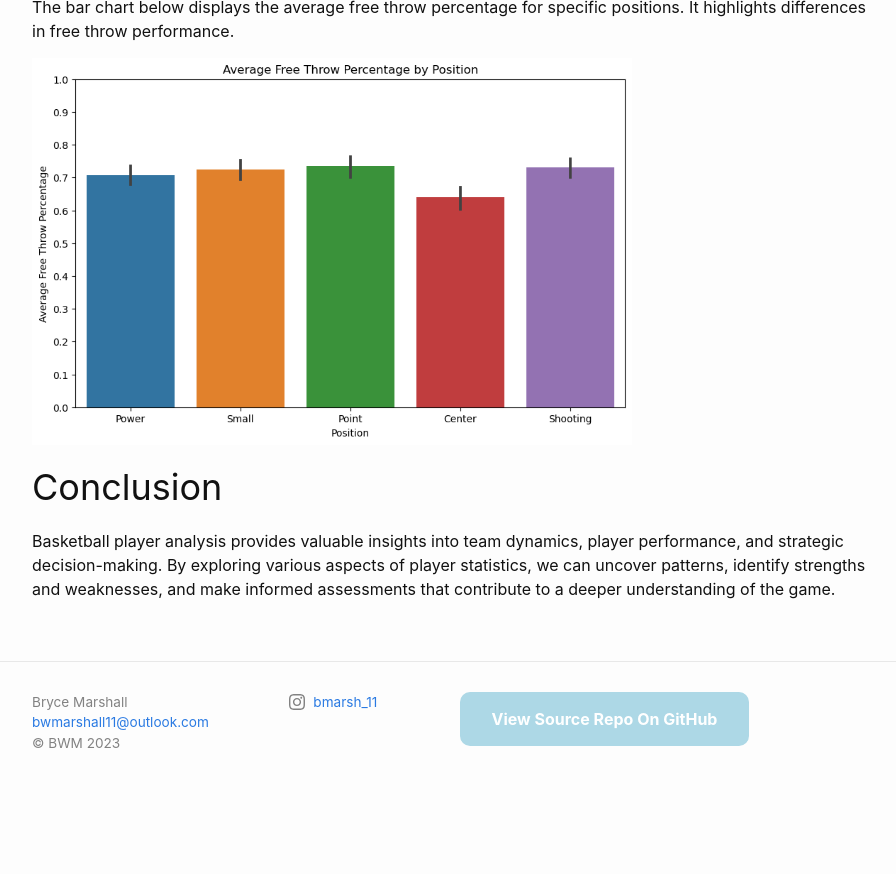
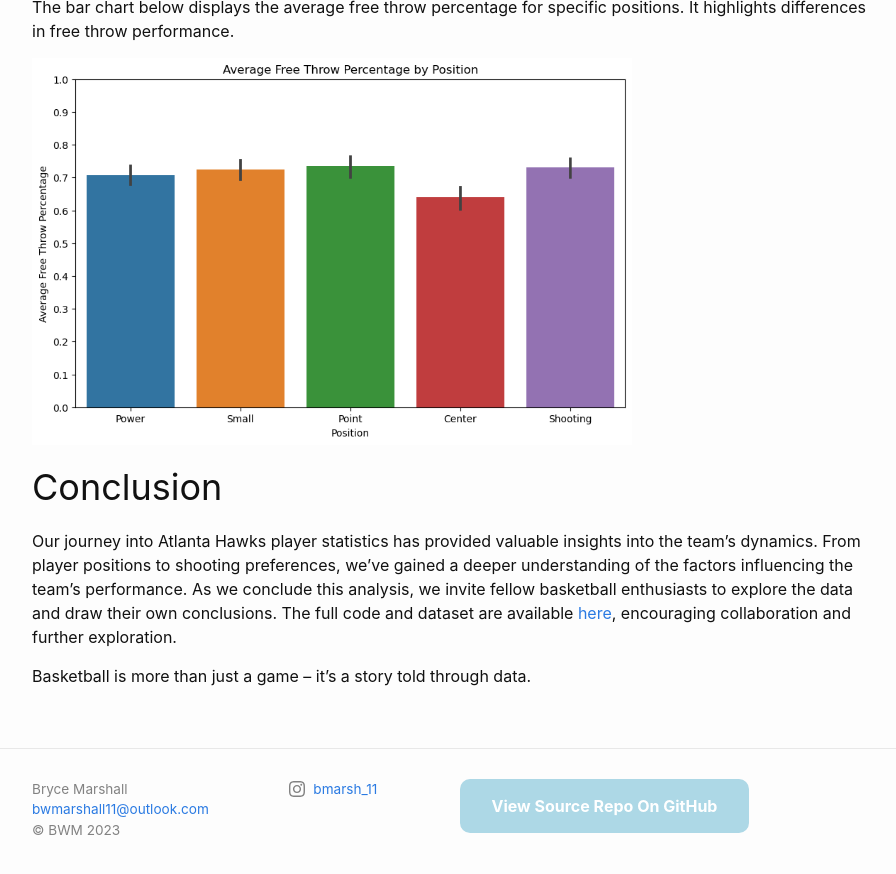
Before and after one commit to bryce11m/my-blog, a Jekyll site: the page built from _posts/2023-12-13-eda.md, in a window 1280 px wide and 900 px high, scrolled down 3754 px. Shown: the top 874 px of the window, without its empty margins (188-1084 px from the left). Built offline with Jekyll 4.4.1, drawn with Linux system fonts in a browser that asks for light colours; comment, search, counter and statistics services are not loaded; before the commit the page ends 4567 px from its top, so only the background shows below that.

Commit message:
Update 2023-12-13-eda.md

```diff
--- a/_posts/2023-12-13-eda.md
+++ b/_posts/2023-12-13-eda.md
@@ -55,4 +55,7 @@ The bar chart below displays the average free throw percentage for specific posi
 
 # Conclusion
 
-Basketball player analysis provides valuable insights into team dynamics, player performance, and strategic decision-making. By exploring various aspects of player statistics, we can uncover patterns, identify strengths and weaknesses, and make informed assessments that contribute to a deeper understanding of the game.
+Our journey into Atlanta Hawks player statistics has provided valuable insights into the team's dynamics. From player positions to shooting preferences, we've gained a deeper understanding of the factors influencing the team's performance.
+As we conclude this analysis, we invite fellow basketball enthusiasts to explore the data and draw their own conclusions. The full code and dataset are available [here](https://github.com/bryce11m/semester-project), encouraging collaboration and further exploration.
+
+Basketball is more than just a game – it's a story told through data.
```
